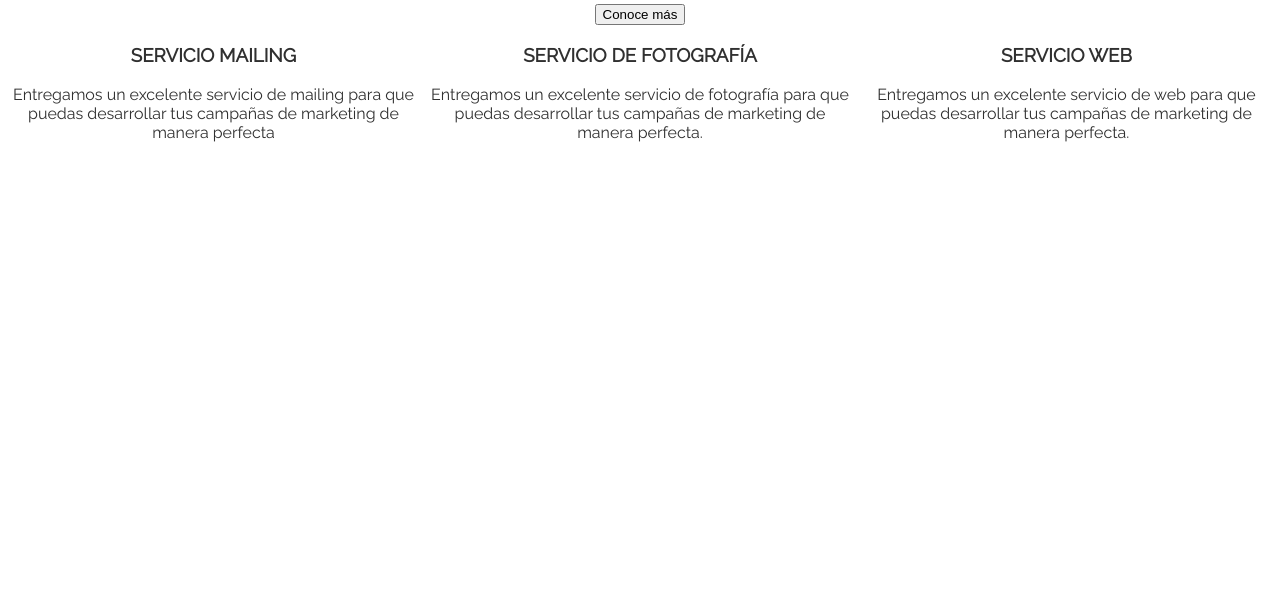
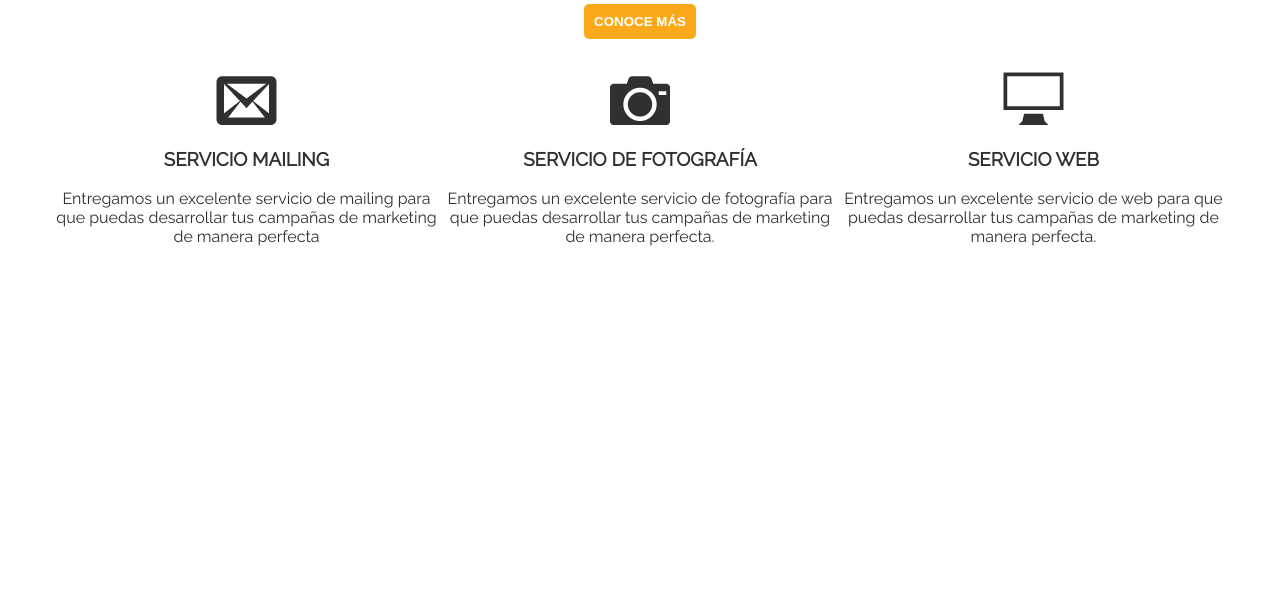
Before and after one commit to YosseLine/seminar-css, a plain HTML site: page index.html in a window 1280 px wide. Shown: the part 204-800 px from the top of the page. Drawn offline with Linux system fonts and the light colour scheme; files whose address does not match are found by name.

Commit message:
Añadiendo más estilos con css

```diff
--- a/css/main.css
+++ b/css/main.css
@@ -49,3 +49,32 @@ div{
   display: inline-block;
   width: 33%;
 }
+
+span{
+  font-size: 60px;
+}
+
+body section:last-child{
+  margin: 30px 50px 0 50px;
+}
+
+img[alt="laboratoria"]{
+  width: 120px;
+}
+
+button{
+  background-color: #f9a91a;
+  border: 0;
+  border-radius: 5px;
+  color: #fff;
+  padding: 10px;
+  font-weight: 600;
+}
+
+.box-header ul li{
+  margin: 0 15px;
+}
+
+span:hover, .box-header ul li:hover{
+  color: #f9a91a;
+}
--- a/index.html
+++ b/index.html
@@ -28,23 +28,24 @@
         <img src="assets/imgs/square-Laboratoria.png" alt="laboratoria">
       </figure>
       <h1>Bienvenida a esta prueba</h1>
-      <button>Conoce más</button>
+      <button>CONOCE MÁS</button>
     </section>
+
     <section>
       <div>
-        <span></span>
+        <span class="icon-envelop"></span>
         <h3 class="text-uppercase">SERVICIO MAILING</h3>
         <p>Entregamos un excelente servicio de mailing para que puedas desarrollar tus campañas de marketing de manera perfecta</p>
       </div>
 
       <div>
-        <span></span>
+        <span class="icon-camera"></span>
         <h3 class="text-uppercase">SERVICIO DE FOTOGRAFÍA</h3>
         <p>Entregamos un excelente servicio de fotografía para que puedas desarrollar tus campañas de marketing de manera perfecta.</p>
       </div>
 
       <div>
-        <span></span>
+        <span class="icon-display"></span>
         <h3 class="text-uppercase">SERVICIO WEB</h3>
         <p>Entregamos un excelente servicio de web para que puedas desarrollar tus campañas de marketing de manera perfecta.</p>
       </div>
```
